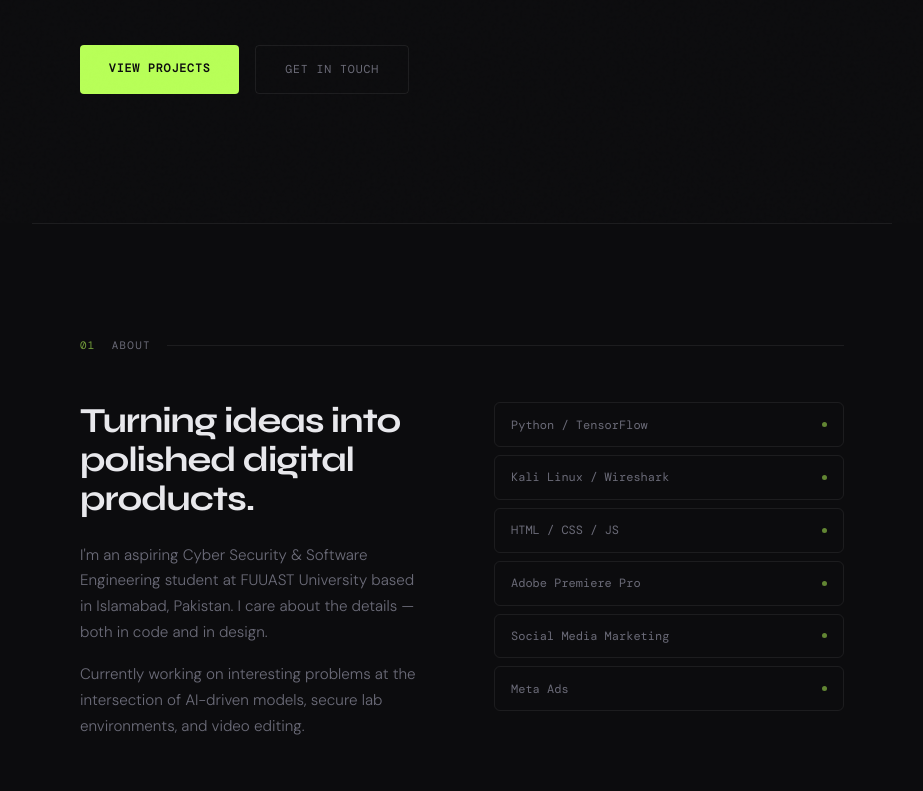
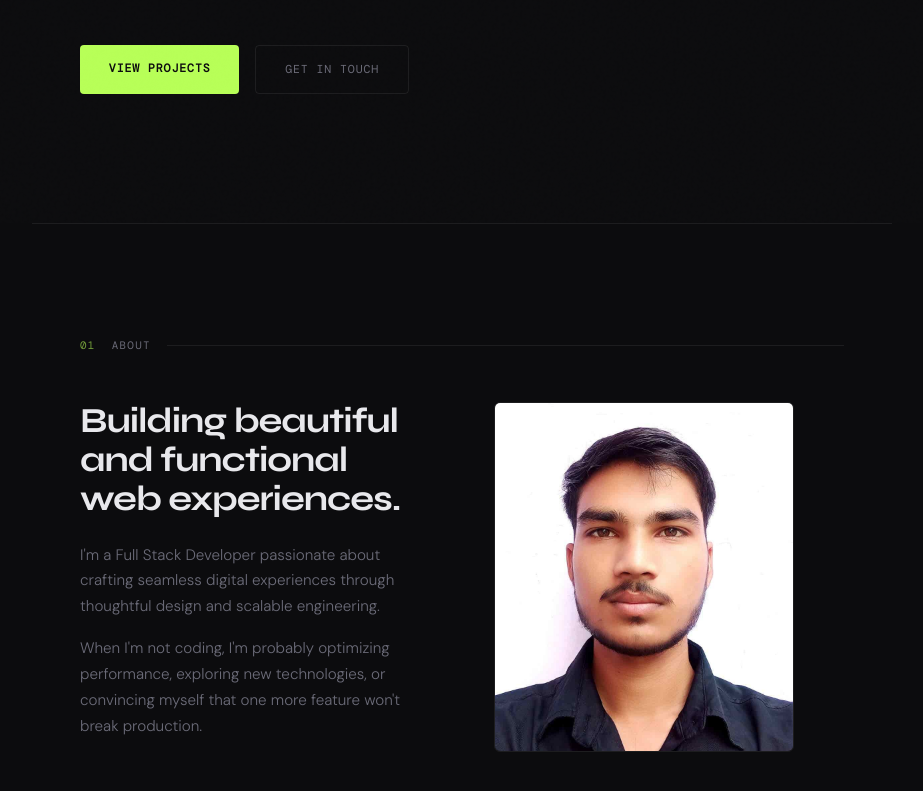
Before and after one commit to arunk707808-eng/Yogesh-Kumar, a plain HTML site: page index.html in a window 1280 px wide. Shown: the part 577-1368 px from the top of the page, without its empty margins (178-1101 px from the left). Drawn offline with nearby package versions, Linux system fonts and the light colour scheme; a web font is replaced by a local one.

Commit message:
update about section

```diff
--- a/index.html
+++ b/index.html
@@ -46,29 +46,14 @@
         <div class="section-label"><span>01</span> About</div>
         <div class="about-grid">
             <div class="about-text reveal">
-                <h2>Turning ideas into polished digital products.</h2>
-                <p>I'm an aspiring Cyber Security & Software Engineering student at FUUAST University based in Islamabad, Pakistan. I care about the details — both in code and in design.</p>
-                <p>Currently working on interesting problems at the intersection of AI-driven models, secure lab environments, and video editing.</p>
+                <h2>Building beautiful and functional web experiences.</h2>
+
+<p>I'm a Full Stack Developer passionate about crafting seamless digital experiences through thoughtful design and scalable engineering.</p>
+
+<p>When I'm not coding, I'm probably optimizing performance, exploring new technologies, or convincing myself that one more feature won't break production.</p>
             </div>
             <div class="about-stack reveal" style="transition-delay: 0.15s">
-                <div class="stack-item"><span>Python / TensorFlow</span>
-                    <div class="dot"></div>
-                </div>
-                <div class="stack-item"><span>Kali Linux / Wireshark</span>
-                    <div class="dot"></div>
-                </div>
-                <div class="stack-item"><span>HTML / CSS / JS</span>
-                    <div class="dot"></div>
-                </div>
-                <div class="stack-item"><span>Adobe Premiere Pro</span>
-                    <div class="dot"></div>
-                </div>
-                <div class="stack-item"><span>Social Media Marketing</span>
-                    <div class="dot"></div>
-                </div>
-                <div class="stack-item"><span>Meta Ads</span>
-                    <div class="dot"></div>
-                </div>
+                <img src="./images/yogesh photo.jpeg" alt="">
             </div>
         </div>
     </section>
--- a/style.css
+++ b/style.css
@@ -379,10 +379,19 @@
         }
 
         .about-stack {
-            display: flex;
-            flex-direction: column;
-            gap: 0.5rem;
-        }
+    width: 300px;
+    height: 350px;
+    border: 1px solid var(--border);
+    border-radius: 6px;
+    overflow: hidden;
+}
+
+.about-stack img {
+    width: 100%;
+    height: 100%;
+    object-fit: cover;
+    display: block;
+}
 
         .stack-item {
             display: flex;
```
Also changed, not shown: images/yogesh photo.jpeg (added).
